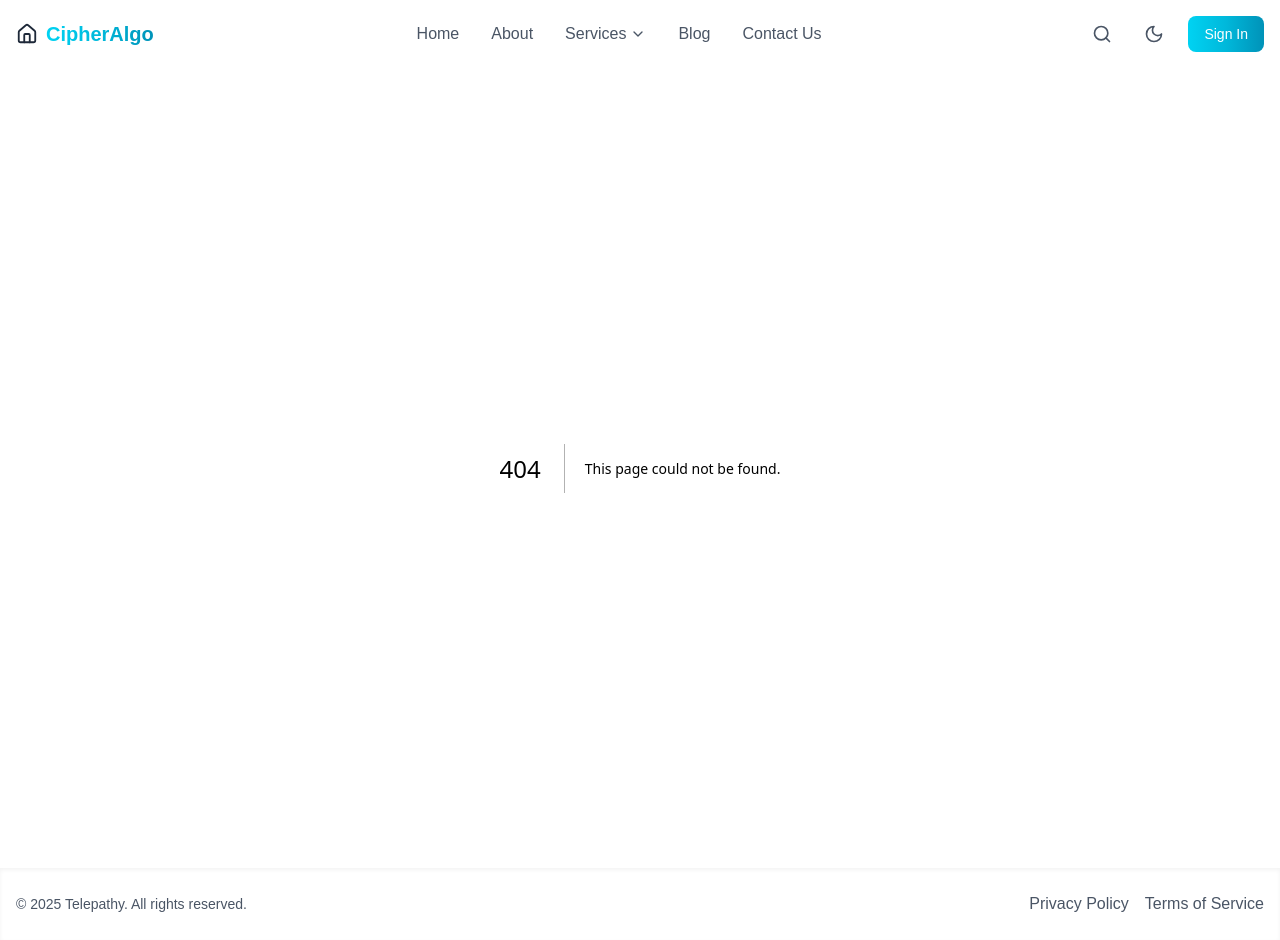
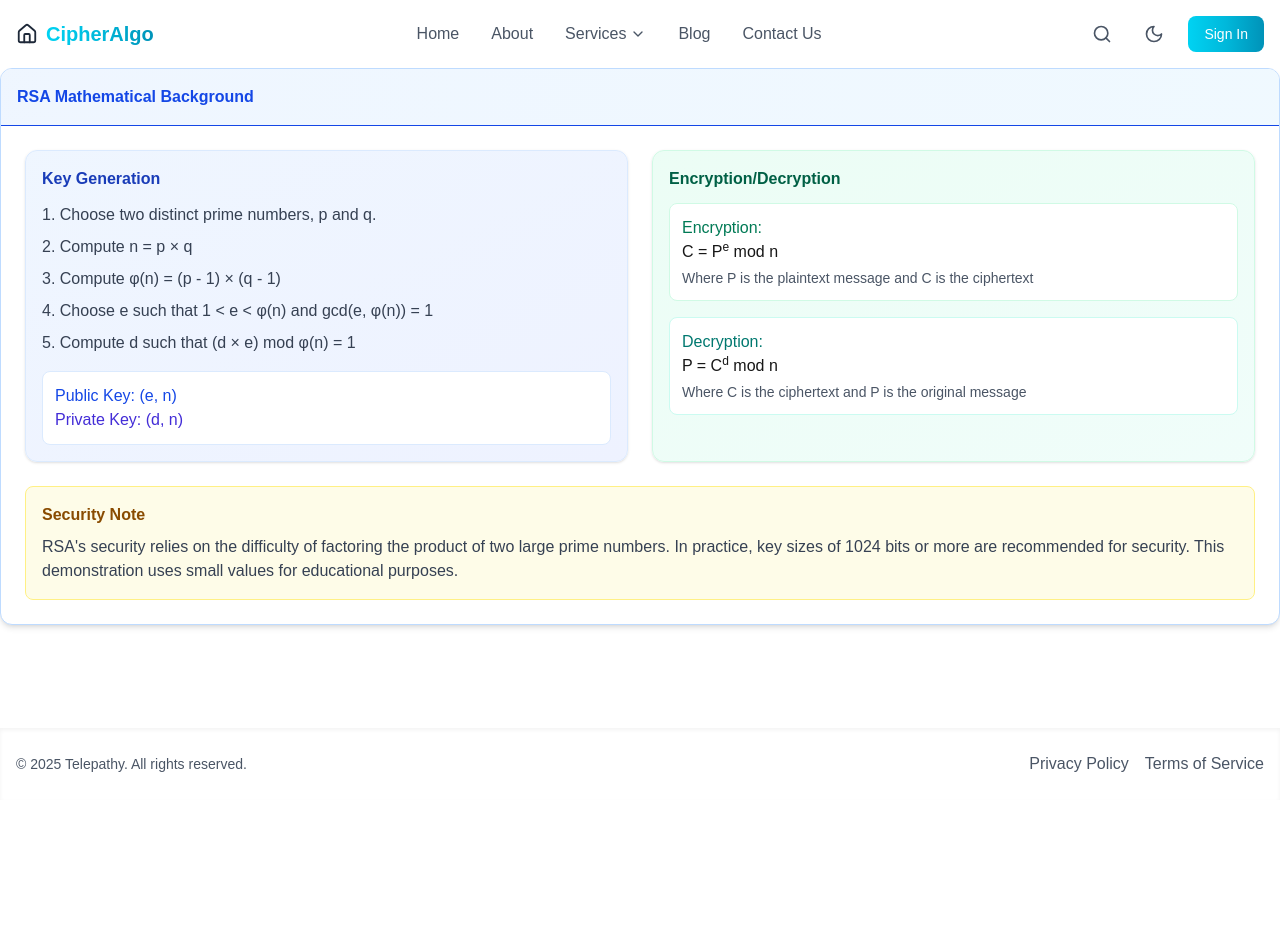
Before and after one commit to MDATIK-3/Cryptography, a Next.js app: page /component/RSA in a window 1280 px wide. Before the commit this address had no page. After the commit the page ends 800 px from the top, so only its background shows below. Built offline with nearby package versions, Linux system fonts and the light colour scheme.

Commit message:
added basic RSA

```diff
--- a/public/data.json
+++ b/public/data.json
@@ -41,6 +41,18 @@
           "description": "A cipher that encrypts pairs of letters instead of single letters"
         }
       ]
+    },
+    {
+      "category": "Asymmetric Cryptography",
+      "description": "Encryption systems using a pair of keys – public and private – for secure communication.",
+      "items": [
+        {
+          "id": "RSA",
+          "name": "RSA Cryptosystem",
+          "image": "/images/rsa-algorithm-feature.jpg",
+          "description": "RSA uses modular exponentiation for encryption and decryption. To attack it, Eve needs to calculate e^C mod n."
         }
       ]
     }
+  ]
+}
--- /dev/null
+++ b/src/app/component/RSA/MathmeticalBackGround.jsx
@@ -0,0 +1,70 @@
+function MathematicalBackGround() {
+  return (
+    <div className="border border-blue-200 rounded-xl overflow-hidden shadow-md bg-white">
+      <h2 className="font-bold p-4 bg-gradient-to-r from-blue-50 to-sky-50 border-b text-blue-700 flex items-center">
+        RSA Mathematical Background
+      </h2>
+
+      <div className="p-6">
+        <div className="grid grid-cols-1 md:grid-cols-2 gap-6">
+          <div className="bg-gradient-to-br from-blue-50 to-indigo-50 p-4 rounded-xl border border-blue-100 shadow-sm">
+            <h3 className="text-blue-800 font-semibold mb-3">Key Generation</h3>
+            <ol className="list-decimal list-inside space-y-2 text-gray-700">
+              <li>Choose two distinct prime numbers, p and q.</li>
+              <li>Compute n = p × q</li>
+              <li>Compute φ(n) = (p - 1) × (q - 1)</li>
+              <li>
+                Choose e such that 1 &lt; e &lt; φ(n) and gcd(e, φ(n)) = 1
+              </li>
+              <li>Compute d such that (d × e) mod φ(n) = 1</li>
+            </ol>
+            <div className="mt-4 p-3 bg-white rounded-lg border border-blue-100">
+              <p className="font-medium text-blue-700">Public Key: (e, n)</p>
+              <p className="font-medium text-indigo-700">Private Key: (d, n)</p>
+            </div>
+          </div>
+
+          <div className="bg-gradient-to-br from-emerald-50 to-teal-50 p-4 rounded-xl border border-emerald-100 shadow-sm">
+            <h3 className="text-emerald-800 font-semibold mb-3">
+              Encryption/Decryption
+            </h3>
+            <div className="space-y-4">
+              <div className="p-3 bg-white rounded-lg border border-emerald-100">
+                <p className="font-medium text-emerald-700">Encryption:</p>
+                <p className="font-mono">
+                  C = P<sup>e</sup> mod n
+                </p>
+                <p className="text-sm text-gray-600 mt-1">
+                  Where P is the plaintext message and C is the ciphertext
+                </p>
+              </div>
+              <div className="p-3 bg-white rounded-lg border border-teal-100">
+                <p className="font-medium text-teal-700">Decryption:</p>
+                <p className="font-mono">
+                  P = C<sup>d</sup> mod n
+                </p>
+                <p className="text-sm text-gray-600 mt-1">
+                  Where C is the ciphertext and P is the original message
+                </p>
+              </div>
+            </div>
+          </div>
+        </div>
+
+        <div className="mt-6 p-4 bg-yellow-50 rounded-lg border border-yellow-200">
+          <h3 className="text-yellow-800 font-semibold mb-2 flex items-center">
+            Security Note
+          </h3>
+          <p className="text-gray-700">
+            RSA's security relies on the difficulty of factoring the product of
+            two large prime numbers. In practice, key sizes of 1024 bits or more
+            are recommended for security. This demonstration uses small values
+            for educational purposes.
+          </p>
+        </div>
+      </div>
+    </div>
+  );
+}
+
+export default MathematicalBackGround;
--- /dev/null
+++ b/src/app/component/RSA/page.jsx
@@ -0,0 +1,8 @@
+import MathmeticalBackGround from "./MathmeticalBackGround"
+function page() {
+  return (
+<MathmeticalBackGround/>
+  )
+}
+
+export default page
--- /dev/null
+++ b/src/app/component/RSA/textUtils.js
@@ -0,0 +1,16 @@
+export function charToTwoDigit(char) {
+  const upperChar = char.toUpperCase();
+  if (upperChar >= "A" && upperChar <= "Z") {
+    const position = upperChar.charCodeAt(0) - 64;
+    return position.toString().padStart(2, "0");
+  }
+  return "00";
+}
+
+export function twoDigitToChar(twoDigit) {
+  const position = parseInt(twoDigit);
+  if (position >= 1 && position <= 26) {
+    return String.fromCharCode(position + 64);
+  }
+  return "";
+}
--- /dev/null
+++ b/src/app/component/RSA/utils.js
@@ -0,0 +1,92 @@
+export function isPrime(num) {
+    if (num <= 1) return false;
+    if (num <= 3) return true;
+    if (num % 2 === 0 || num % 3 === 0) return false;
+
+    let i = 5;
+    while (i * i <= num) {
+      if (num % i === 0 || num % (i + 2) === 0) return false;
+      i += 6;
+    }
+    return true;
+  }
+
+  export function gcd(a, b) {
+    while (b !== 0) {
+      const temp = b;
+      b = a % b;
+      a = temp;
+    }
+    return a;
+  }
+
+  export function validateKeys(e, d, phi, setKeyValidation) {
+    const eGcd = gcd(e, phi);
+    const product = (e * d) % phi;
+
+    if (eGcd !== 1) {
+      setKeyValidation({
+        valid: false,
+        message: `Invalid public key: gcd(e, φ(n)) = ${eGcd}, must be 1.`,
+      });
+    } else if (product !== 1) {
+      setKeyValidation({
+        valid: false,
+        message: `Invalid key pair: (e × d) mod φ(n) = ${product}, must be 1.`,
+      });
+    } else {
+      setKeyValidation({
+        valid: true,
+        message: "Key pair is valid.",
+      });
+    }
+  }
+
+  export function modPow(base, exponent, modulus) {
+    if (modulus === 1) return 0;
+
+    let result = 1;
+    base = base % modulus;
+
+    const steps = [];
+    let iteration = 0;
+
+    while (exponent > 0) {
+      iteration++;
+      const currentBase = base;
+      const currentExponent = exponent;
+      const currentResult = result;
+
+      if (exponent % 2 === 1) {
+        result = (result * base) % modulus;
+        steps.push({
+          iteration,
+          operation: "exponent is odd",
+          calculation: `result = (${currentResult} * ${currentBase}) % ${modulus} = ${result}`,
+        });
+      } else {
+        steps.push({
+          iteration,
+          operation: "exponent is even",
+          calculation: `result remains ${result}`,
+        });
+      }
+
+      exponent = Math.floor(exponent / 2);
+      base = (base * base) % modulus;
+
+      steps.push({
+        iteration,
+        operation: "squaring base",
+        calculation: `base = (${currentBase} * ${currentBase}) % ${modulus} = ${base}`,
+      });
+
+      steps.push({
+        iteration,
+        operation: "halving exponent",
+        calculation: `exponent = ${currentExponent} / 2 = ${exponent}`,
+      });
+    }
+
+    return result;
+  }
```
Also changed, not shown: public/images/rsa-algorithm-feature.jpg (added). Lines whose indentation alone changed are shown as unchanged.
